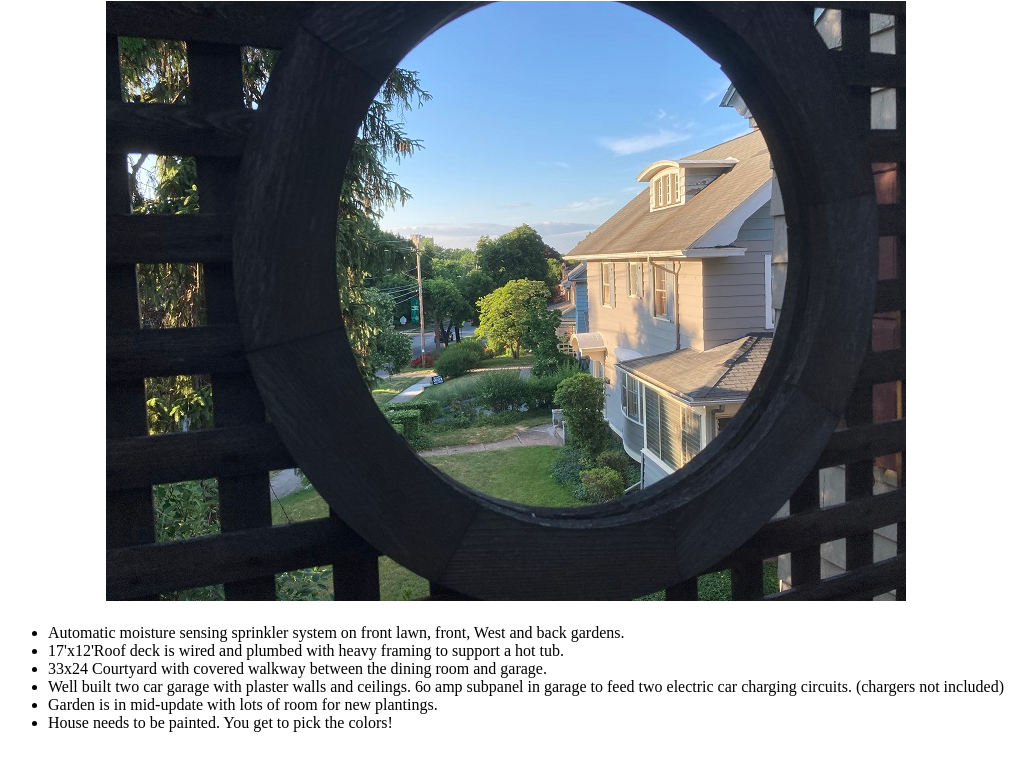
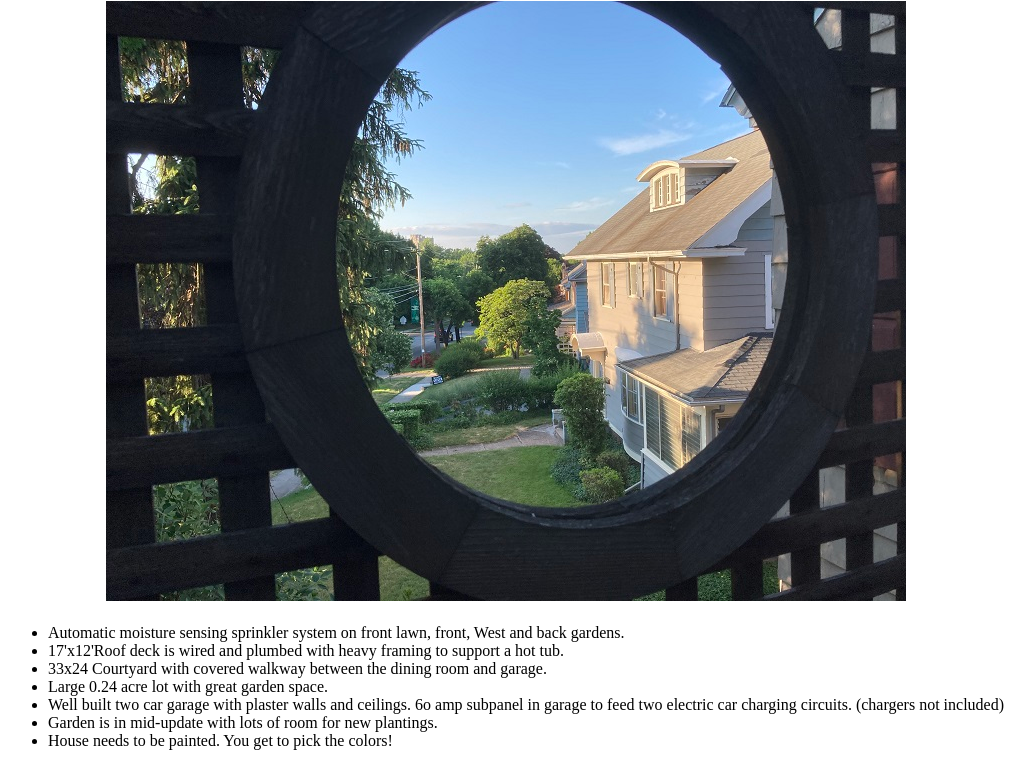
Before and after one commit to retinaiic/hpweb, a plain HTML site: page outside.html in a window 1280 px wide. Shown: the part 2330-3107 px from the top of the page, without its empty margins (134-1169 px from the left). Drawn offline with Linux system fonts and the light colour scheme.

Commit message:
CTF changes

```diff
--- a/outside.html
+++ b/outside.html
@@ -43,6 +43,7 @@
   <li>Automatic moisture sensing sprinkler system on front lawn, front, West and back gardens.
   <li>17'x12'Roof deck is wired and plumbed with heavy framing to support a hot tub.
   <li>33x24 Courtyard with covered walkway between the dining room and garage.
+  <li>Large 0.24 acre lot with great garden space.
   <li>Well built two car garage with plaster walls and ceilings. 6o amp subpanel in garage to feed two electric car charging circuits. (chargers not included)
   <li>Garden is in mid-update with lots of room for new plantings.
   <li>House needs to be painted. You get to pick the colors!
```
